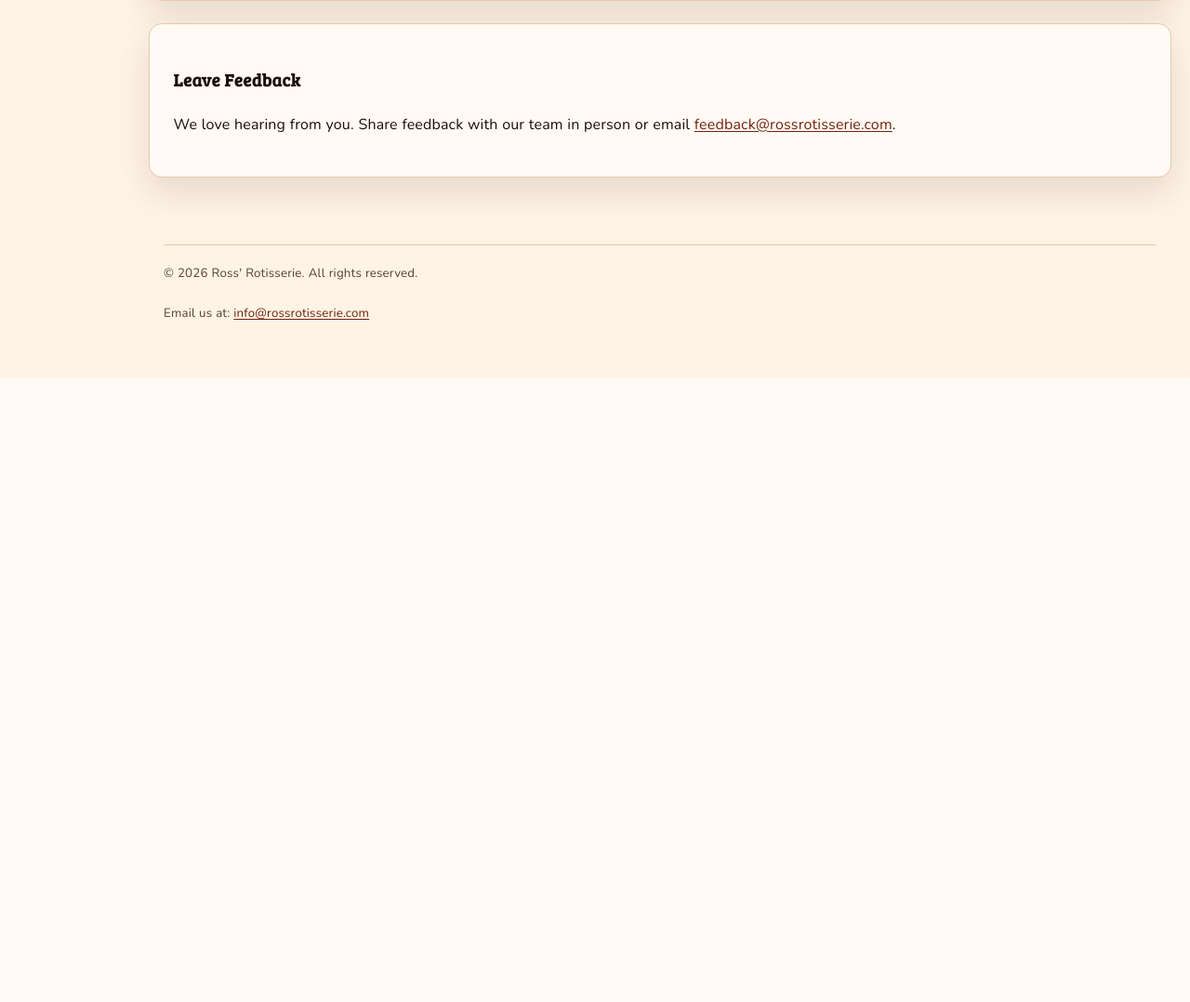
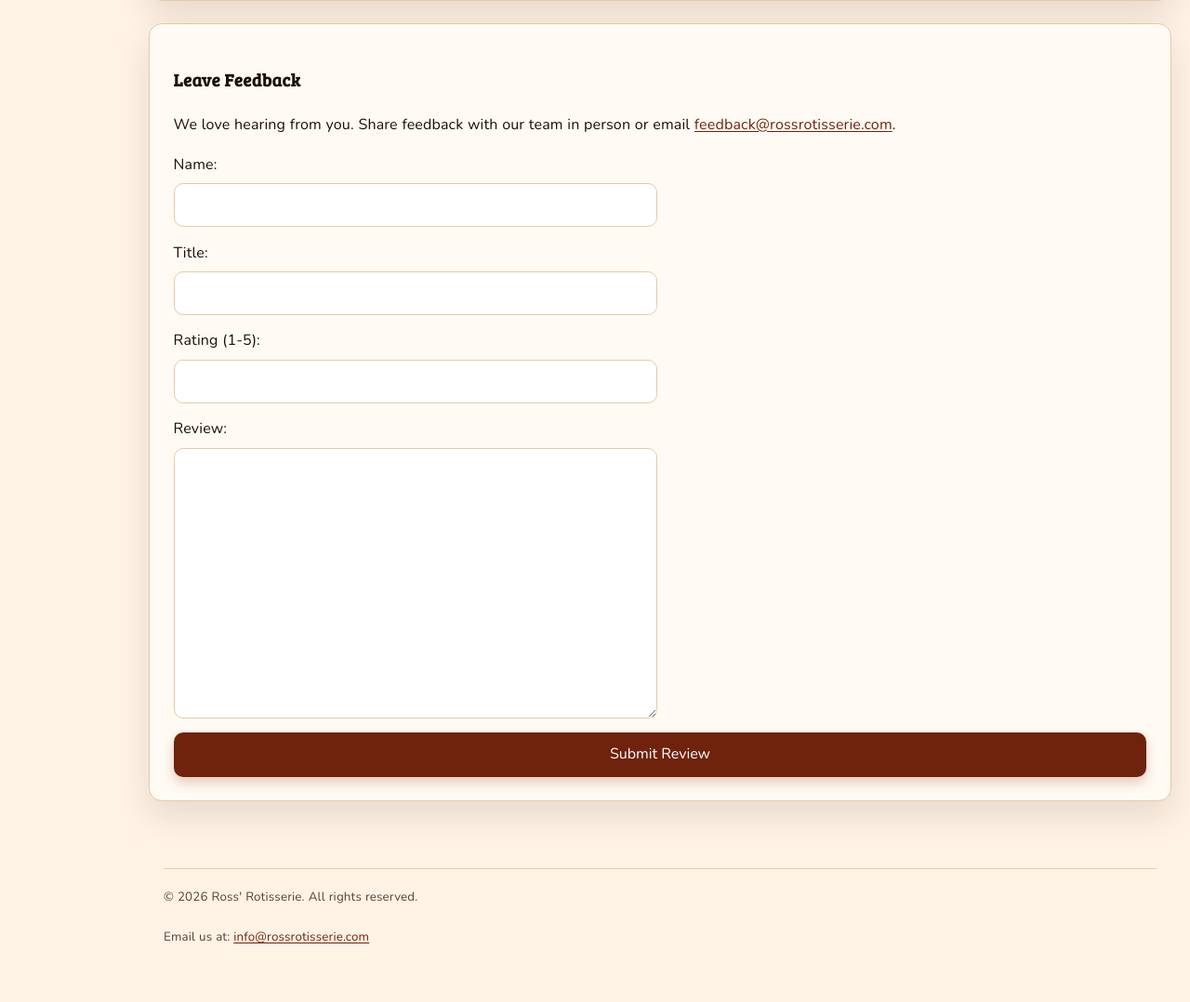
Before and after one commit to RossJacks/scaling-train, a Django app: page /reviews/ in a window 1280 px wide. Shown: the part 1472-2550 px from the top of the page at 93% size. Before the commit the page ends 1878 px from the top, so only its background shows below. Run offline with Django 5.2, Linux system fonts and the light colour scheme; data comes from the database, SQL or seed files in the repository; both versions use the stored data as it was after the commit.

Commit message:
Add review submission form and update reviews template for feedback collection

```diff
--- /dev/null
+++ b/core/forms.py
@@ -0,0 +1,11 @@
+from django import forms
+
+from .models import Review
+
+
+class ReviewForm(forms.ModelForm):
+    rating = forms.IntegerField(min_value=1, max_value=5)
+
+    class Meta:
+        model = Review
+        fields = ["name", "title", "rating", "body"]
--- a/core/views.py
+++ b/core/views.py
@@ -1,6 +1,7 @@
 from django.db.models import Prefetch
-from django.shortcuts import render
+from django.shortcuts import redirect, render
 
+from .forms import ReviewForm
 from .models import (
     Award,
     BusinessHour,
@@ -59,4 +60,15 @@
 
 
 def reviews(request):
-    return render(request, "reviews.html", {"reviews": Review.objects.all()})
+    if request.method == "POST":
+        form = ReviewForm(request.POST)
+        if form.is_valid():
+            form.save()
+            return redirect("reviews")
+    else:
+        form = ReviewForm()
+    return render(
+        request,
+        "reviews.html",
+        {"reviews": Review.objects.all(), "form": form},
+    )
--- a/templates/reviews.html
+++ b/templates/reviews.html
@@ -32,5 +32,30 @@
 <section class="card">
     <h3>Leave Feedback</h3>
     <p>We love hearing from you. Share feedback with our team in person or email <a href="mailto:feedback@rossrotisserie.com">feedback@rossrotisserie.com</a>.</p>
+    <form action="" method="post">
+        {% csrf_token %}
+        {{ form.non_field_errors }}
+        <div class="form-field">
+            <label for="{{ form.name.id_for_label }}">Name:</label>
+            {{ form.name }}
+            {{ form.name.errors }}
+        </div>
+        <div class="form-field">
+            <label for="{{ form.title.id_for_label }}">Title:</label>
+            {{ form.title }}
+            {{ form.title.errors }}
+        </div>
+        <div class="form-field">
+            <label for="{{ form.rating.id_for_label }}">Rating (1-5):</label>
+            {{ form.rating }}
+            {{ form.rating.errors }}
+        </div>
+        <div class="form-field">
+            <label for="{{ form.body.id_for_label }}">Review:</label>
+            {{ form.body }}
+            {{ form.body.errors }}
+        </div>
+        <button type="submit">Submit Review</button>
+    </form>
 </section>
 {% endblock %}
```
Also changed, not shown: db.sqlite3.
